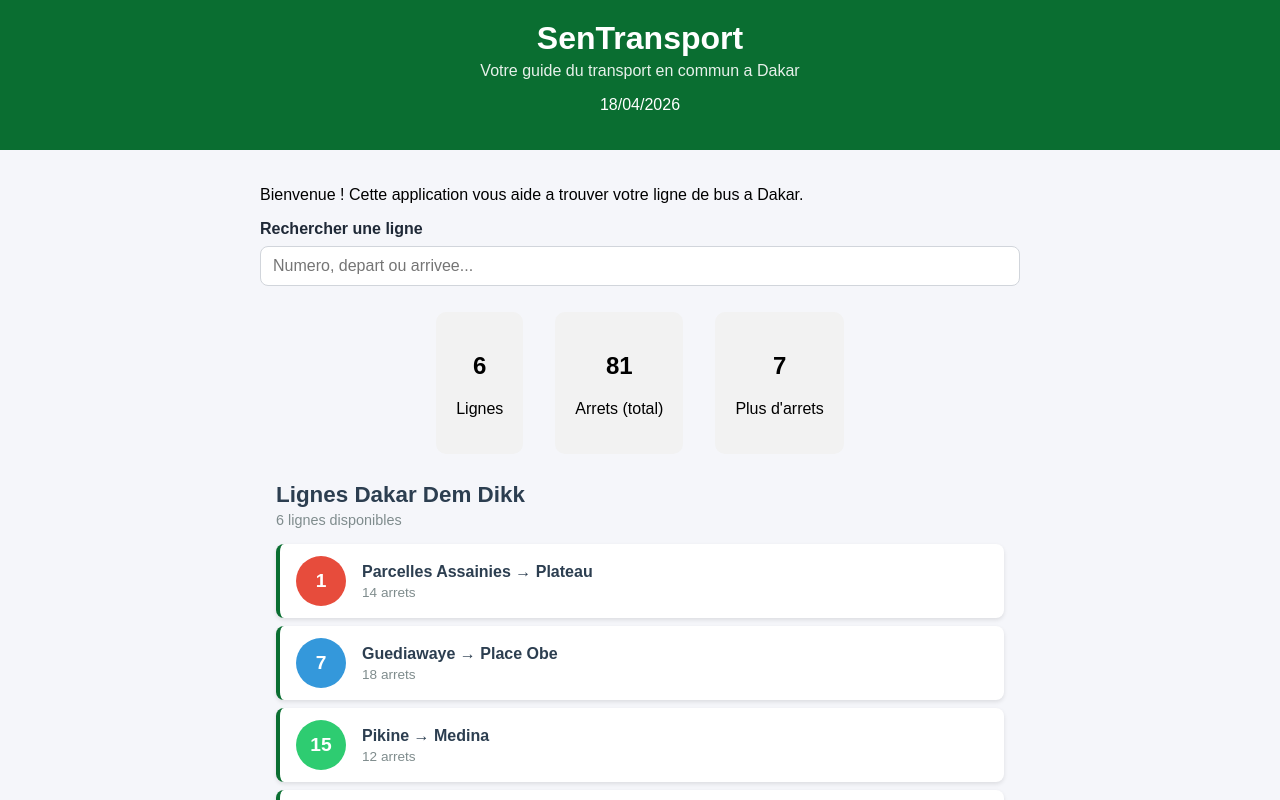
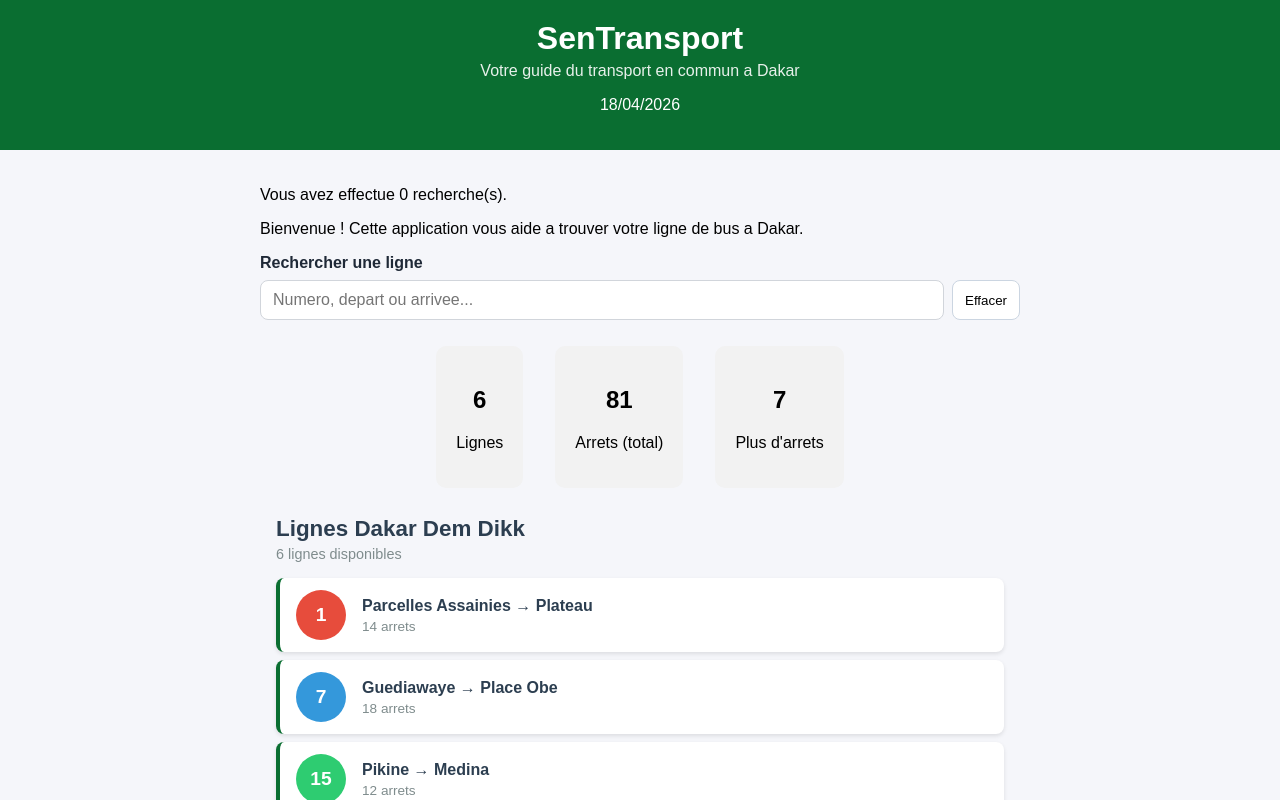
Before and after one commit to lady818/sentransport, a React (Create React App) app: page / in a window 1280 px wide. Shown: the top 800 px of the page. Built offline with nearby package versions, Linux system fonts and the light colour scheme.

Commit message:
Ajout le bouton Effacer, le message Aucune ligne trouvée et le compteur de recherche

```diff
--- a/src/App.js
+++ b/src/App.js
@@ -10,6 +10,7 @@
 function App() {
   const [recherche, setRecherche] = useState("");
   const [ligneSelectionnee, setLigneSelectionnee] = useState(null);
+  const [nbRecherches, setNbRecherches] = useState(0);
 
   const lignes = [
     {
@@ -100,14 +101,26 @@
       <Header />
 
       <main className="contenu">
+        <p>Vous avez effectue {nbRecherches} recherche(s).</p>
         <p>Bienvenue ! Cette application vous aide a trouver votre ligne de bus a Dakar.</p>
-        <Recherche valeur={recherche} onChange={setRecherche} />
+        <Recherche
+          valeur={recherche}
+          onChange={(valeur) => {
+            setRecherche(valeur);
+            setNbRecherches((n) => n + 1);
+          }}
+          onClear={() => setRecherche("")}
+        />
         <StatReseau lignes={lignesFiltrees} />
-        <ListeLignes
-          lignes={lignesFiltrees}
-          ligneSelectionneeId={ligneSelectionnee ? ligneSelectionnee.id : null}
-          onSelect={setLigneSelectionnee}
-        />
+        {lignesFiltrees.length === 0 ? (
+          <p>Aucune ligne trouvee.</p>
+        ) : (
+          <ListeLignes
+            lignes={lignesFiltrees}
+            ligneSelectionneeId={ligneSelectionnee ? ligneSelectionnee.id : null}
+            onSelect={setLigneSelectionnee}
+          />
+        )}
         <DetailLigne ligne={ligneSelectionnee} />
       </main>
 
--- a/src/Recherche.css
+++ b/src/Recherche.css
@@ -11,7 +11,13 @@
   color: #1f2937;
 }
 
+.recherche-actions {
+  display: flex;
+  gap: 8px;
+}
+
 .recherche-input {
+  flex: 1;
   border: 1px solid #d1d5db;
   border-radius: 8px;
   padding: 10px 12px;
@@ -23,3 +29,11 @@
   border-color: #2563eb;
   box-shadow: 0 0 0 3px rgba(37, 99, 235, 0.15);
 }
+
+.recherche-effacer {
+  border: 1px solid #cbd5e1;
+  background: #ffffff;
+  border-radius: 8px;
+  padding: 10px 12px;
+  cursor: pointer;
+}
--- a/src/Recherche.js
+++ b/src/Recherche.js
@@ -1,11 +1,13 @@
 import "./Recherche.css";
 
-function Recherche({ valeur, onChange }) {
+function Recherche({ valeur, onChange, onClear }) {
   return (
     <div className="recherche-container">
       <label htmlFor="recherche-ligne" className="recherche-label">
         Rechercher une ligne
       </label>
+
+      <div className="recherche-actions">
         <input
           id="recherche-ligne"
           className="recherche-input"
@@ -14,6 +16,10 @@
           value={valeur}
           onChange={(e) => onChange(e.target.value)}
         />
+        <button type="button" className="recherche-effacer" onClick={onClear}>
+          Effacer
+        </button>
+      </div>
     </div>
   );
 }
```
Lines whose indentation alone changed are shown as unchanged.
